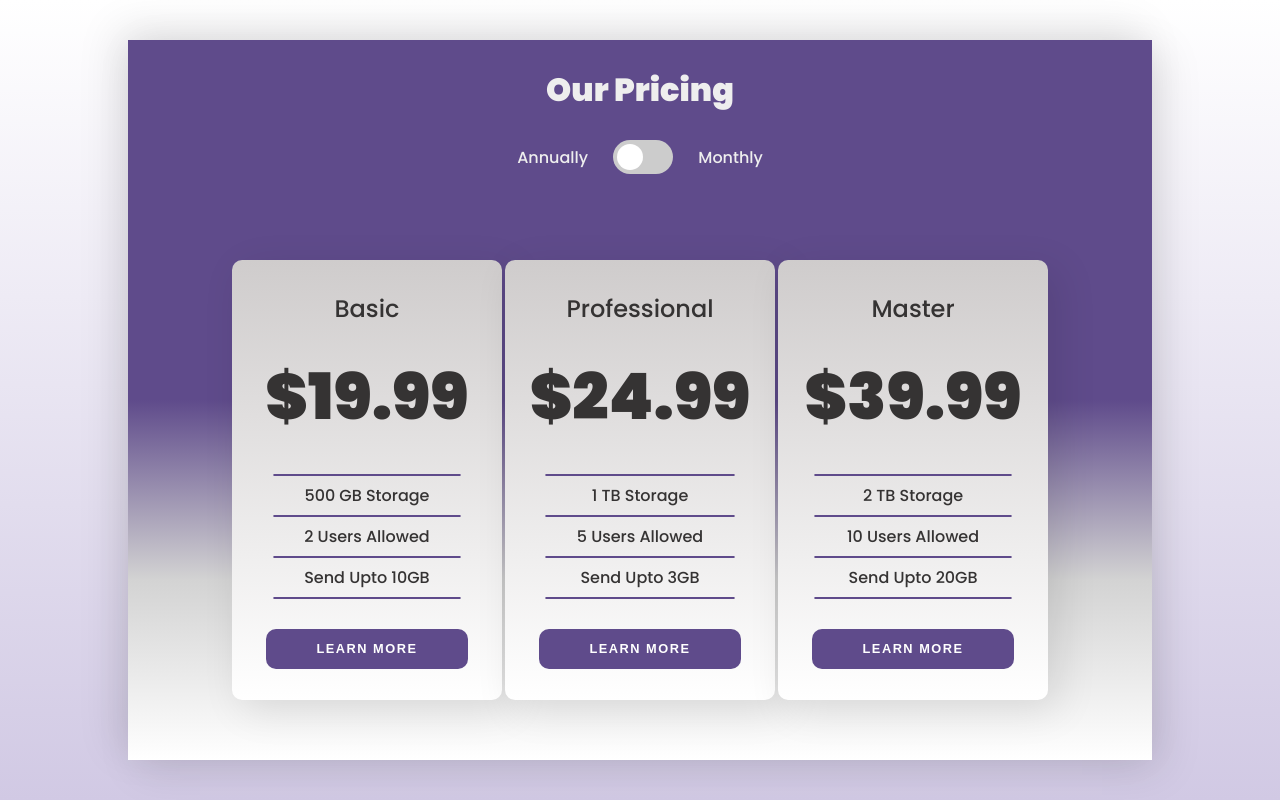
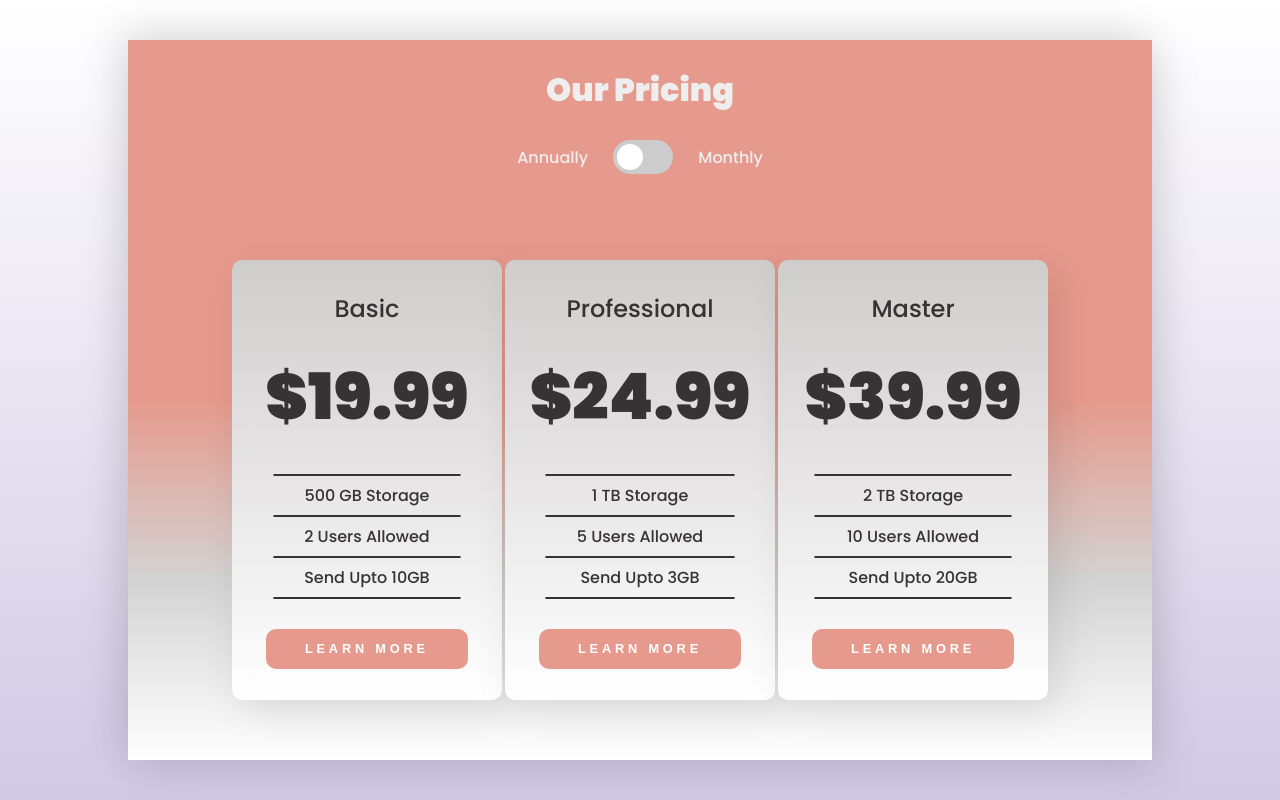
Before and after one commit to aakashkumarjee/tab-pricing, a plain HTML site: page index.html in a window 1280 px wide. Drawn offline with Linux system fonts and the light colour scheme.

Commit message:
Updated styles

```diff
--- a/style.css
+++ b/style.css
@@ -18,9 +18,9 @@ body {
   justify-content: space-around;
   align-items: center;
   background-image: linear-gradient(
-    #5f4b8bff,
-    #5f4b8bff,
-    #5f4b8bff,
+    #e69a8dff,
+    #e69a8dff,
+    #e69a8dff,
     lightgray,
     white
   );
@@ -30,7 +30,7 @@ body {
 }
 .header {
   display: flex;
-  background-color: #5f4b8bff;
+  background-color: #e69a8dff;
   flex-direction: column;
   justify-content: space-evenly;
   height: 20vh;
@@ -158,20 +158,20 @@ input:checked + .slider:before {
 .card > button {
   width: 75%;
   border: none;
-  background-color: #5f4b8bff;
+  background-color: #e69a8dff;
   height: 2.5rem;
   border-radius: 10px;
   font-weight: 500;
   font-size: 0.8rem;
   font-weight: 600;
-  letter-spacing: 1.5px;
+  letter-spacing: 3.8px;
   color: white;
   cursor: pointer;
 }
 
 hr {
   width: 150%;
-  border: 1px solid #5f4b8bff;
+  border: 1px solid rgb(53, 51, 51);
   margin: 7px;
   border-radius: 80px;
 }
@@ -185,7 +185,6 @@ hr {
   border: 1px solid rgb(238, 238, 238);
 }
 .active-card > button {
-  background-color: white;
   color: #5f4b8bff;
 }
 .monthly-cards {
```
